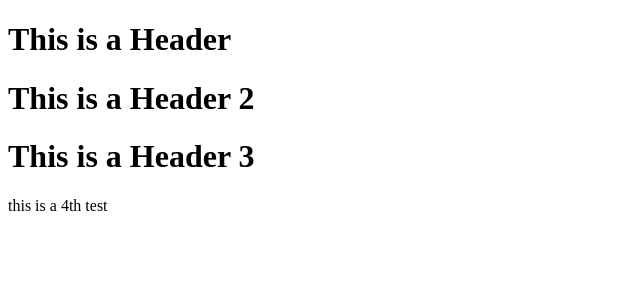
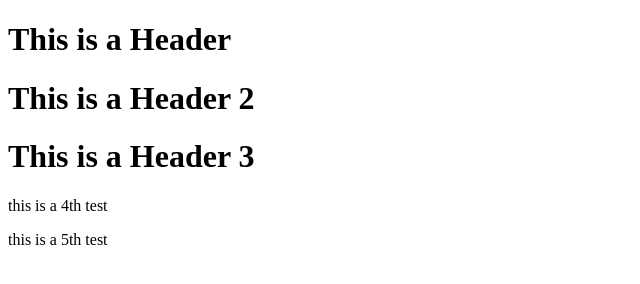
Before and after one commit to web193/github-upload, a plain HTML site: page index.html in a window 1280 px wide. Shown: the whole page, without its empty margins (0-640 px from the left). Drawn offline with Linux system fonts and the light colour scheme.

Commit message:
5th test

```diff
--- a/index.html
+++ b/index.html
@@ -7,5 +7,7 @@
         <h1>This is a Header 2</h1>
         <h1>This is a Header 3</h1>
         <p>this is a 4th test</p>
+        <p>this is a 5th test</p>
+
     </body>
 </html>
```
